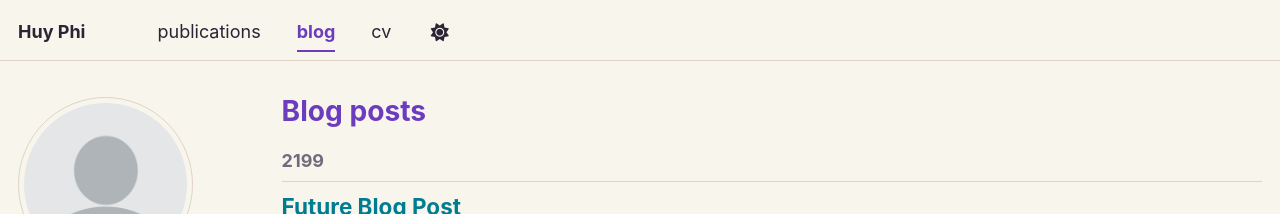
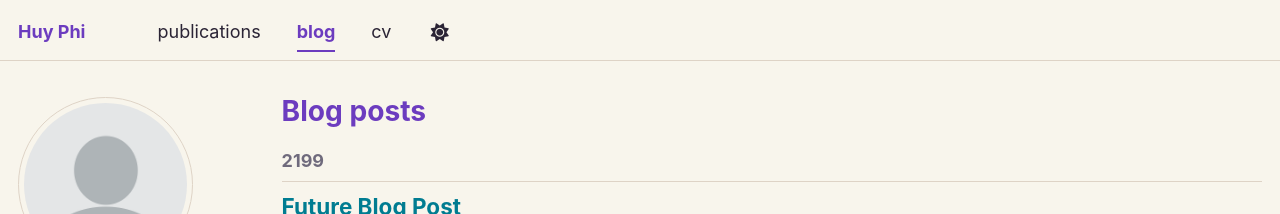
Before and after one commit to huyphi/huyphi.github.io, a Jekyll site: the page built from _pages/year-archive.html, in a window 1280 px wide. Shown: the top 214 px of the page. Built offline with Jekyll 4.4.1, drawn with Linux system fonts in a browser that asks for light colours; a style sheet for code colours, icons or effects is not loaded.

Commit message:
Update main.scss

```diff
--- a/assets/css/main.scss
+++ b/assets/css/main.scss
@@ -231,3 +231,44 @@ a:focus {
 .greedy-nav .visible-links #theme-toggle > a {
   border-bottom: none !important;
 }
+
+/* ==========================================================================
+   Force navbar site title/name to always stay purple
+   ========================================================================== */
+
+#site-nav.greedy-nav .visible-links li.site-title-item > a.site-title-link,
+#site-nav.greedy-nav .visible-links li.site-title-item > a.site-title-link:link,
+#site-nav.greedy-nav .visible-links li.site-title-item > a.site-title-link:visited,
+#site-nav.greedy-nav .visible-links li.site-title-item > a.site-title-link:hover,
+#site-nav.greedy-nav .visible-links li.site-title-item > a.site-title-link:focus,
+#site-nav.greedy-nav .visible-links li.site-title-item > a.site-title-link:active {
+  color: var(--global-base-color) !important;
+  border-bottom: 2px solid transparent !important;
+  text-decoration: none !important;
+  font-weight: 700;
+}
+
+/* Keep non-title selected nav pages purple + underlined */
+#site-nav.greedy-nav .visible-links li.masthead__menu-item.selected:not(.site-title-item) > a,
+#site-nav.greedy-nav .visible-links li.masthead__menu-item:not(.site-title-item) > a.active,
+#site-nav.greedy-nav .visible-links li.masthead__menu-item:not(.site-title-item) > a[aria-current="page"] {
+  color: var(--global-base-color) !important;
+  border-bottom: 2px solid var(--global-base-color) !important;
+  text-decoration: none !important;
+  font-weight: 700;
+}
+
+/* Keep selected nav page purple even on hover */
+#site-nav.greedy-nav .visible-links li.masthead__menu-item.selected:not(.site-title-item) > a:hover,
+#site-nav.greedy-nav .visible-links li.masthead__menu-item:not(.site-title-item) > a.active:hover,
+#site-nav.greedy-nav .visible-links li.masthead__menu-item:not(.site-title-item) > a[aria-current="page"]:hover {
+  color: var(--global-base-color) !important;
+  border-bottom-color: var(--global-base-color) !important;
+}
+
+/* Regular nav links hover pink */
+#site-nav.greedy-nav .visible-links li.masthead__menu-item:not(.site-title-item):not(.selected) > a:hover,
+#site-nav.greedy-nav .visible-links li.masthead__menu-item:not(.site-title-item):not(.selected) > a:focus {
+  color: var(--global-link-color-hover) !important;
+  border-bottom-color: var(--global-link-color-hover) !important;
+}
```
